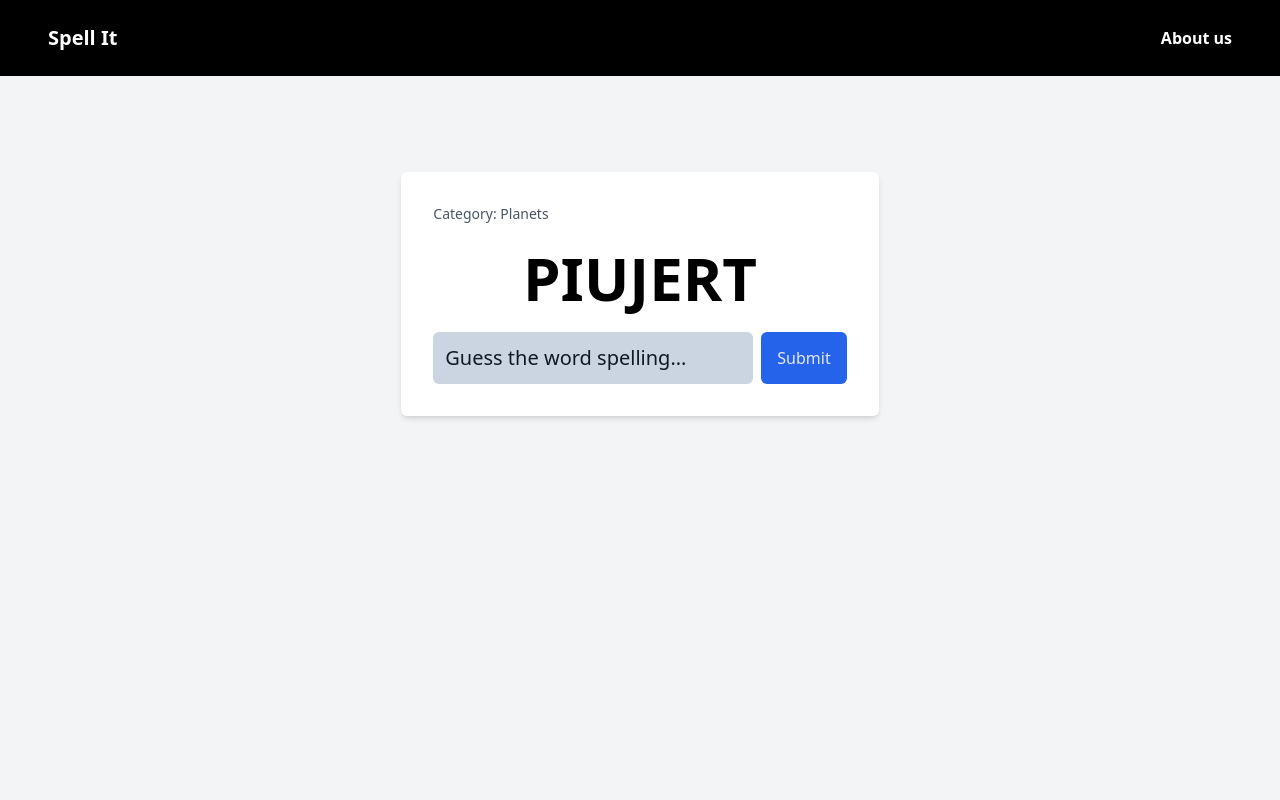
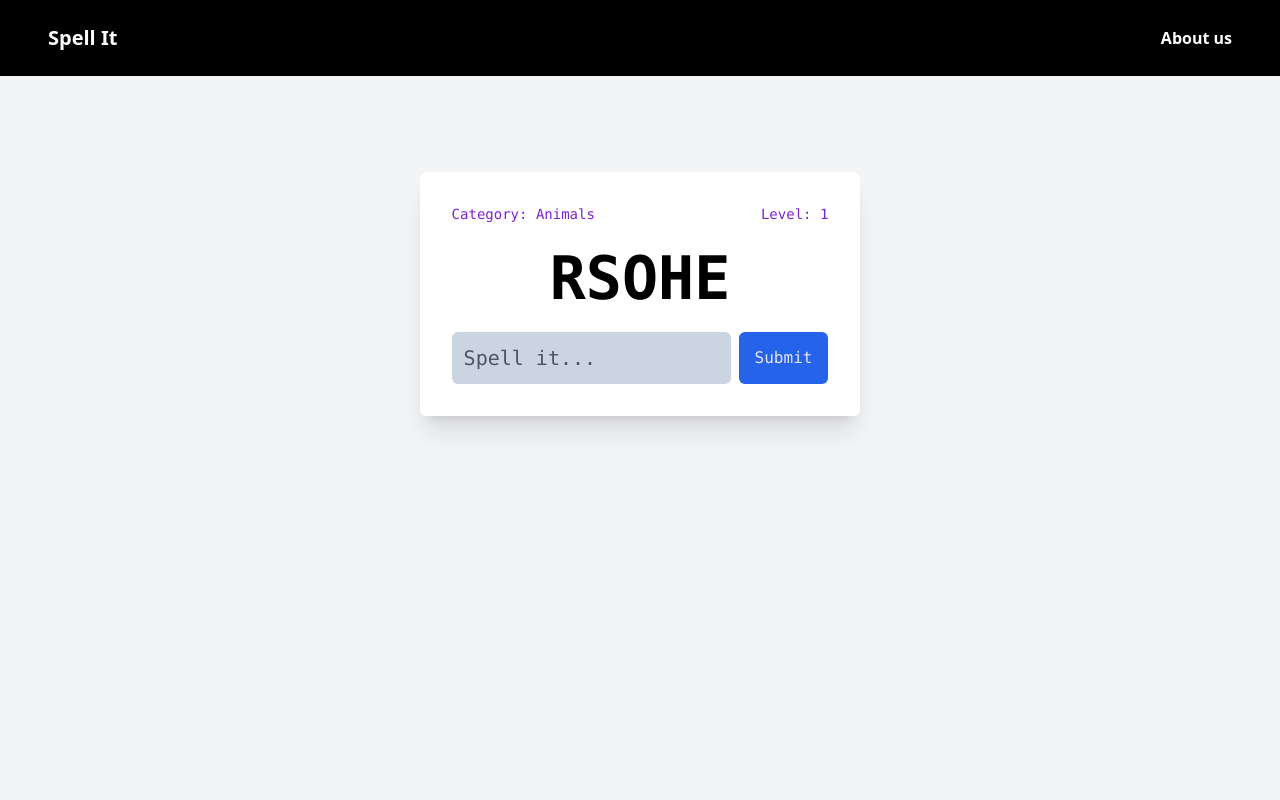
Before and after one commit to kensidiangco/spell-it-game, a Next.js app: page / in a window 1280 px wide. Both pictures are taken after typing "5" into the empty fields and a click on the input "Submit". Shown: the top 800 px of the page. Built offline with nearby package versions, Linux system fonts and the light colour scheme.

Commit message:
configuring game flow

```diff
--- a/pages/_app.js
+++ b/pages/_app.js
@@ -6,7 +6,7 @@ function MyApp({ Component, pageProps }) {
   return (
     <>
       <Navigation />
-      <div className="bg-gray-100 h-screen">
+      <div className="bg-gray-100 h-screen font-mono">
         <Component {...pageProps} />
       </div>
       <Footer />
--- a/pages/index.js
+++ b/pages/index.js
@@ -8,6 +8,8 @@ export default function Home() {
   const [savedAge, setSavedAge] = useState()
   const [errorMessage, setErrorMessage] = useState()
   const [successAnswer, setSuccessMessage] = useState()
+  const [level, setLevel] = useState(1);
+  const [trySubmit, setTrySubmit] = useState(1);
 
   const [shuffleWord, setShuffleWord] = useState()
   const [category, setCategory] = useState()
@@ -16,17 +18,21 @@ export default function Home() {
 
   const BeginnerWords = {
     "Animals" : [
-      "ELEPHANT", "ZEBRA", "HORSE", "UNICORN"
+      "ELEPHANT", "ZEBRA", "HORSE"
     ],
+  }
+
+  const mediumWords = {
     "Planets" : [
       "EARTH", "SATURN", "JUPITER"
     ]
   }
 
   const BeginnerCategoryWords = Object.keys(BeginnerWords)
+  const MediumCategoryWords = Object.keys(mediumWords)
 
   useEffect(() => {
-    if(age) {
+    if(age && level == 1) {
       const pickedCategory = BeginnerCategoryWords[Math.floor(Math.random()*BeginnerCategoryWords.length)]
       setCategory(pickedCategory)
       const word = BeginnerWords[pickedCategory]
@@ -39,7 +45,21 @@ export default function Home() {
         setShuffleWord(pickedWord.split('').sort(function(){return 0.5-Math.random()}).join(''))
       }
     }
-  }, [age])
+
+    if(age && level == 2) {
+      const pickedCategory = MediumCategoryWords[Math.floor(Math.random()*MediumCategoryWords.length)]
+      setCategory(pickedCategory)
+      const word = mediumWords[pickedCategory]
+      const pickedWord = word[Math.floor(Math.random()*word.length)]
+      setRightAnswer(pickedWord)
+      const shuffleWord = pickedWord.split('').sort(function(){return 0.5-Math.random()}).join('')
+      if(pickedWord !== shuffleWord){
+        setShuffleWord(shuffleWord)
+      }else{
+        setShuffleWord(pickedWord.split('').sort(function(){return 0.5-Math.random()}).join(''))
+      }
+    }
+  }, [age, trySubmit, level])
 
 
 
@@ -61,6 +81,42 @@ export default function Home() {
     setAge(null)
   }
 
+  const handlePlayAgain = () => {
+    setTrySubmit(1)
+    setAnswer()
+    setLevel(1)
+  }
+
+  if(trySubmit > 3) {
+    return (
+      <>
+        <Head>
+          <title>Spell it | Game Over</title>
+        </Head>
+        <div className="flex flex-col gap-4 justify-center items-center h-screen bg-gradient-to-r from-red-200 to-white">
+
+          <p className="text-2xl md:text-8xl font-bold text-red-600">😭GAME OVER!💔</p>
+          <input type="button" value="Play again" className="bg-white hover:bg-gray-50 border-2 border-red-600 shadow-md cursor-pointer py-2 px-4 transition transition-delay-1 text-xl" onClick={handlePlayAgain}/>
+        </div>
+      </>
+    )
+  }
+
+  if(level > 2) {
+    return (
+      <>
+        <Head>
+          <title>Spell it | Success</title>
+        </Head>
+        <div className="flex flex-col gap-4 justify-center items-center h-screen bg-gradient-to-r from-green-200 to-white">
+          <p className="text-2xl md:text-8xl font-bold text-green-700">Hooray!🎉</p>
+          <p className="text-2xl text-center md:text-5xl font-bold text-green-700">Thank you for playing the game🥰</p>
+          <input type="button" value="Play again" className="bg-green-600 cursor-pointer text-white p-2 px-4 hover:bg-green-500 transition transition-delay-1 text-xl" onClick={handlePlayAgain}/>
+        </div>
+      </>
+    )
+  }
+
   if(!age) {
     return (
       <div className="bg-black h-screen text-white flex flex-col gap-6 justify-center items-center font-mono">
@@ -70,7 +126,7 @@ export default function Home() {
         <form onSubmit={handleSubmit} className="flex gap-4 justify-center items-center">
           <input type="number" placeholder='Input your age...' className="p-4 rounded-md bg-gray-400 placeholder:text-white" name="age" value={getAge} onChange={(e)=> setGetAge(e.target.value)}/>
 
-          <input type="submit" value="Submit" className="p-4 bg-blue-900 hover:bg-blue-800 rounded-md cursor-pointer" />
+          <input type="submit" value="Submit" className="p-4 bg-blue-900 hover:bg-blue-800 rounded-md cursor-pointer"/>
         </form>
       </div>
     )
@@ -79,13 +135,15 @@ export default function Home() {
   const handleSubmitAnswer = (e) => {
     e.preventDefault()
 
-    if(answer.toUpperCase() === rightAnswer) {
+    if(answer?.toUpperCase() === rightAnswer) {
       setSuccessMessage("Correct!")
+      setLevel(level + 1);
       setTimeout(() => {
         setSuccessMessage()
       }, 5000)
     } else {
-      setErrorMessage("Wrong spelling.")
+      setErrorMessage(`Wrong spelling! \n try: ${trySubmit}`)
+      setTrySubmit(trySubmit + 1);
       setTimeout(() => {
         setErrorMessage()
       }, 1000)
@@ -100,13 +158,15 @@ export default function Home() {
       <div className="flex flex-col justify-center items-center gap-4">
         {/* <input type="button" value="Edit Age" onClick={editAge} className="p-4 bg-blue-900 hover:bg-blue-800 rounded-md cursor-pointer text-white" /> */}
 
-        <div className="p-8 bg-white rounded-md shadow-md flex flex-col gap-6 mt-24">
-
-          <p className="text-sm text-gray-600">Category: {category}</p>
+        <div className="p-8 bg-white rounded-md shadow-xl flex flex-col gap-6 mt-24">
+          <span>
+            <p className="text-sm text-purple-700 float-right">Level: {level}</p>
+            <p className="text-sm text-purple-700">Category: {category}</p>
+          </span>
           <p className="text-6xl font-bold text-center">{shuffleWord}</p>
 
-          <form className='flex gap-2' onSubmit={handleSubmitAnswer}>
-            <input type="text" placeholder="Guess the word spelling..." className="bg-slate-300 rounded-md p-3 placeholder:text-gray-900 text-xl" value={answer} onChange={(e) => setAnswer(e.target.value)} />
+          <form className='flex flex-col md:flex-row gap-2' onSubmit={handleSubmitAnswer}>
+            <input type="text" placeholder="Spell it..." className="bg-slate-300 rounded-md p-3 placeholder:text-gray-600 text-xl" value={answer} onChange={(e) => setAnswer(e.target.value)} required />
             <input type="submit" value="Submit" className="bg-blue-600 text-gray-200 rounded-md px-4 cursor-pointer hover:bg-blue-500"/>
           </form>
           {errorMessage && <p className="text-center bg-red-500 text-white px-3 rounded-xl">{errorMessage}</p>}
```
Also changed, not shown: public/gameover.jpg (added).
